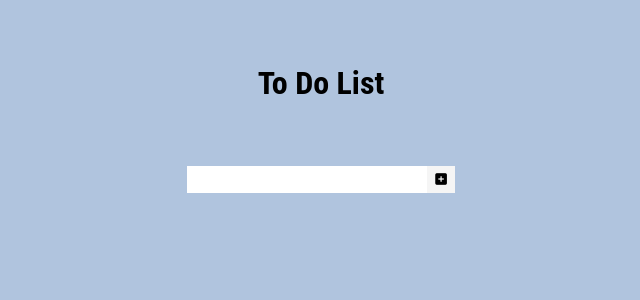
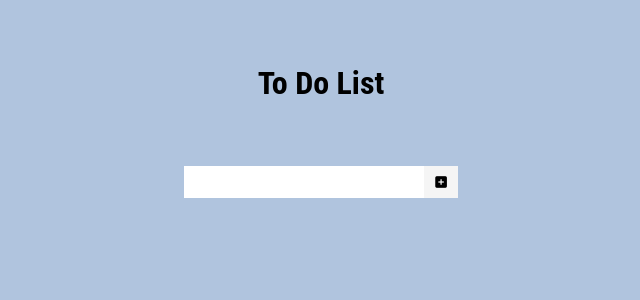
Before and after one commit to moomitt/todo-app, a React (Create React App) app: page / in a window 1280 px wide. Shown: the top 300 px of the page, without its empty margins (319-959 px from the left). Built offline with nearby package versions, Linux system fonts and the light colour scheme.

Commit message:
CSS編集②

```diff
--- a/src/App.css
+++ b/src/App.css
@@ -28,13 +28,14 @@ header {
 
 .inputForm input {
   width: 15rem;
-  height: 1.7rem;
+  height: 2.0rem;
   padding: 0.5rem;
   border: none;
 }
 
 .inputForm button {
-  padding: 0.38rem 0.5rem;
+  padding: 0.487rem .7rem;
+  height: 2.0rem;
   background-color: whitesmoke;
 }
 
```
